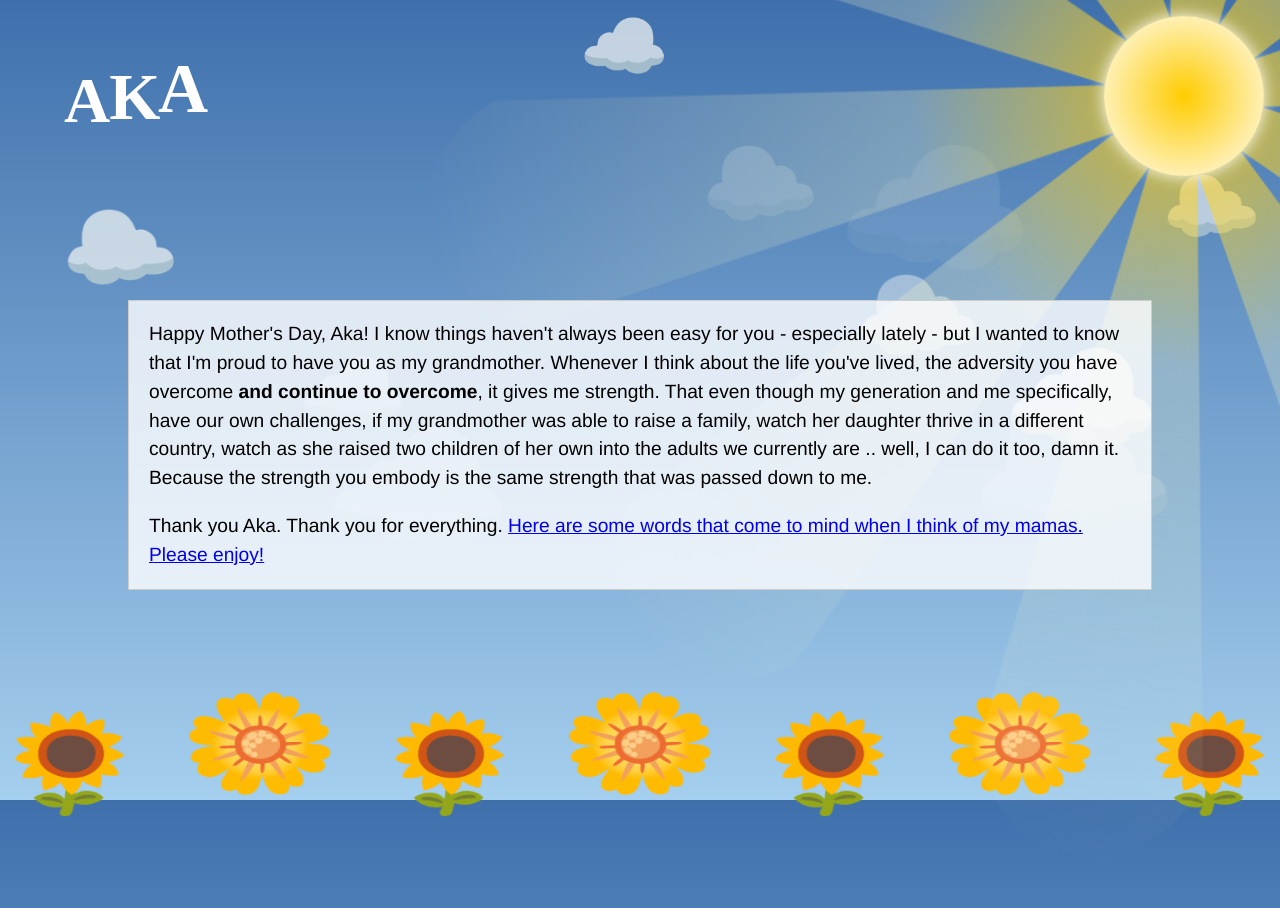
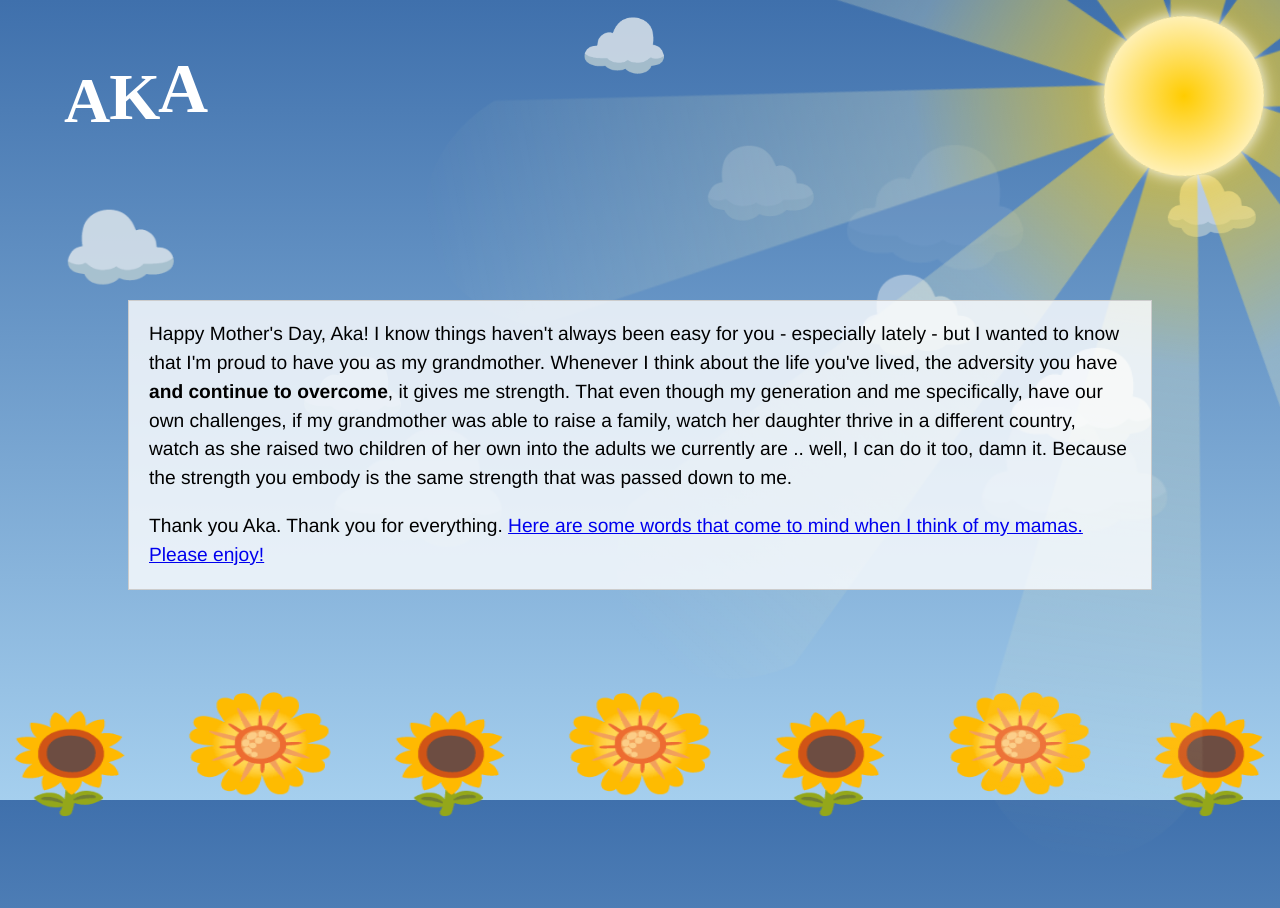
Before and after one commit to smokinjoe/mothersday-2018, a plain HTML site: page index.html in a window 1280 px wide. Shown: the top 908 px of the page. Drawn offline with nearby package versions, Linux system fonts and the light colour scheme.

Commit message:
slight copy change

```diff
--- a/index.html
+++ b/index.html
@@ -14,7 +14,7 @@
 
     <div class="callout">
       <p>
-        Happy Mother's Day, Aka! I know things haven't always been easy for you - especially lately - but I wanted to know that I'm proud to have you as my grandmother. Whenever I think about the life you've lived, the adversity you have overcome <strong>and continue to overcome</strong>, it gives me strength. That even though my generation and me specifically, have our own challenges, if my grandmother was able to raise a family, watch her daughter thrive in a different country, watch as she raised two children of her own into the adults we currently are .. well, I can do it too, damn it. Because the strength you embody is the same strength that was passed down to me.
+        Happy Mother's Day, Aka! I know things haven't always been easy for you - especially lately - but I wanted to know that I'm proud to have you as my grandmother. Whenever I think about the life you've lived, the adversity you have <strong>and continue to overcome</strong>, it gives me strength. That even though my generation and me specifically, have our own challenges, if my grandmother was able to raise a family, watch her daughter thrive in a different country, watch as she raised two children of her own into the adults we currently are .. well, I can do it too, damn it. Because the strength you embody is the same strength that was passed down to me.
       </p>
 
       <p>
```
